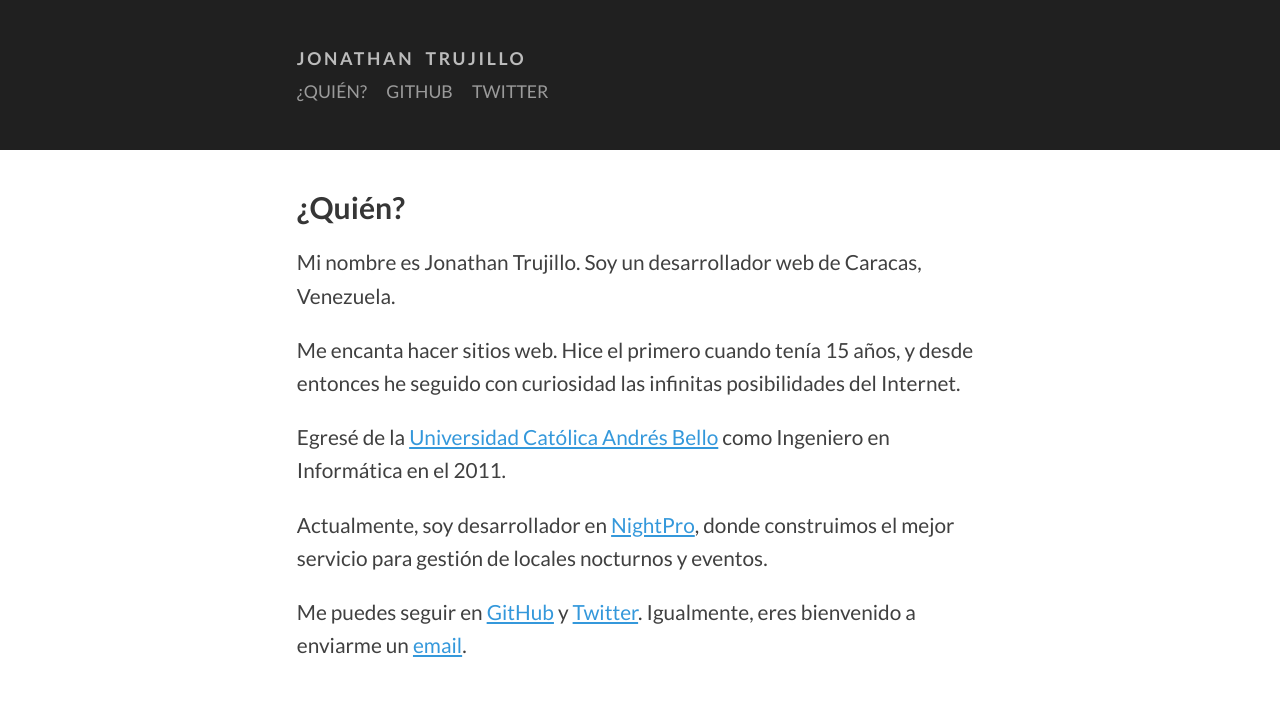
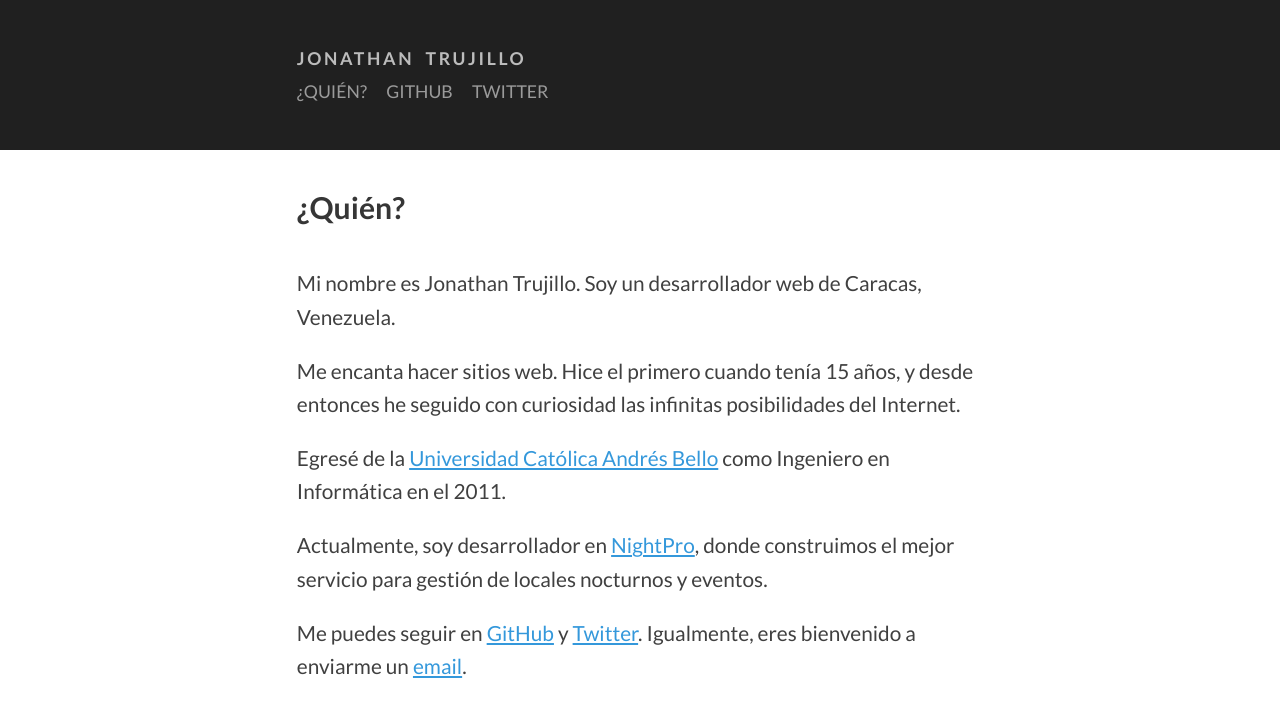
Before and after one commit to albertogg/jonotrujillo.github.io, a Jekyll site: the page built from quien.md, in a window 1280 px wide. Shown: the top 717 px of the page. Built offline with Jekyll 4.4.1, drawn with Linux system fonts in a browser that asks for light colours; Markdown is read by kramdown in place of the engine named in the settings.

Commit message:
header page spacing

```diff
--- a/css/main.css
+++ b/css/main.css
@@ -73,7 +73,7 @@ strong{color:#363636}
 #content section article header .when{color:#797979;font-size:.7em;margin:0;text-transform:uppercase}
 #content section article footer{background-color:#eee;color:#5d5d5d;margin:2em 0;overflow:auto;padding:0 1em;}
 #content section article footer p{font-size:.85em}
-#content section.post article header{margin:2em 0}
+#content section.post article header,#content section.page article header{margin:2em 0}
 #content a{color:#3498db;text-decoration:underline;}
 #content a:hover,#content a:active{color:#2980b9}
 @media screen and (min-width:500px){body{font-size:1.15em}
--- a/css/main.styl
+++ b/css/main.styl
@@ -115,7 +115,7 @@ strong
 				p
 					font-size .85em
 
-		&.post
+		&.post, &.page
 
 			article
 
```
